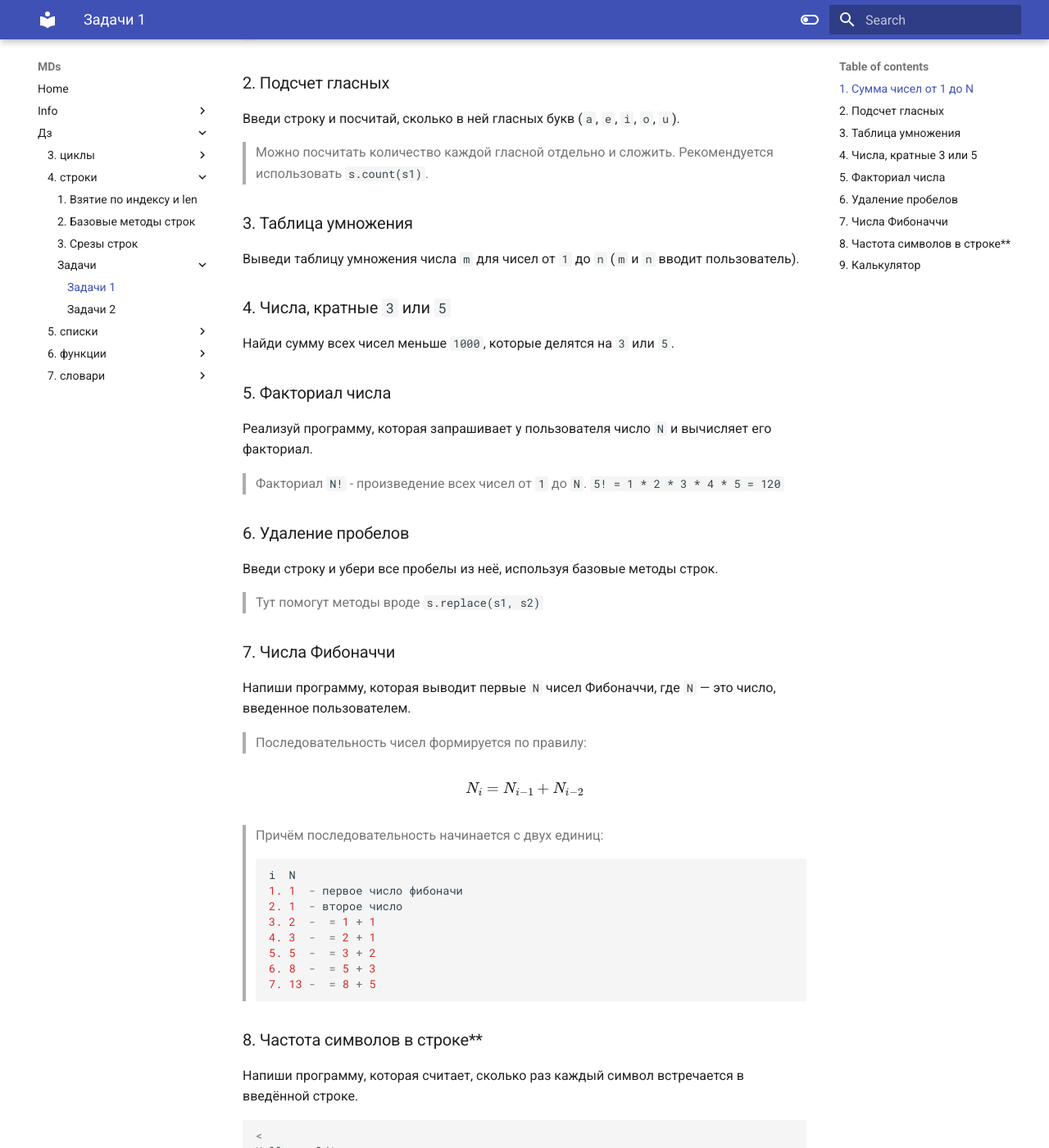
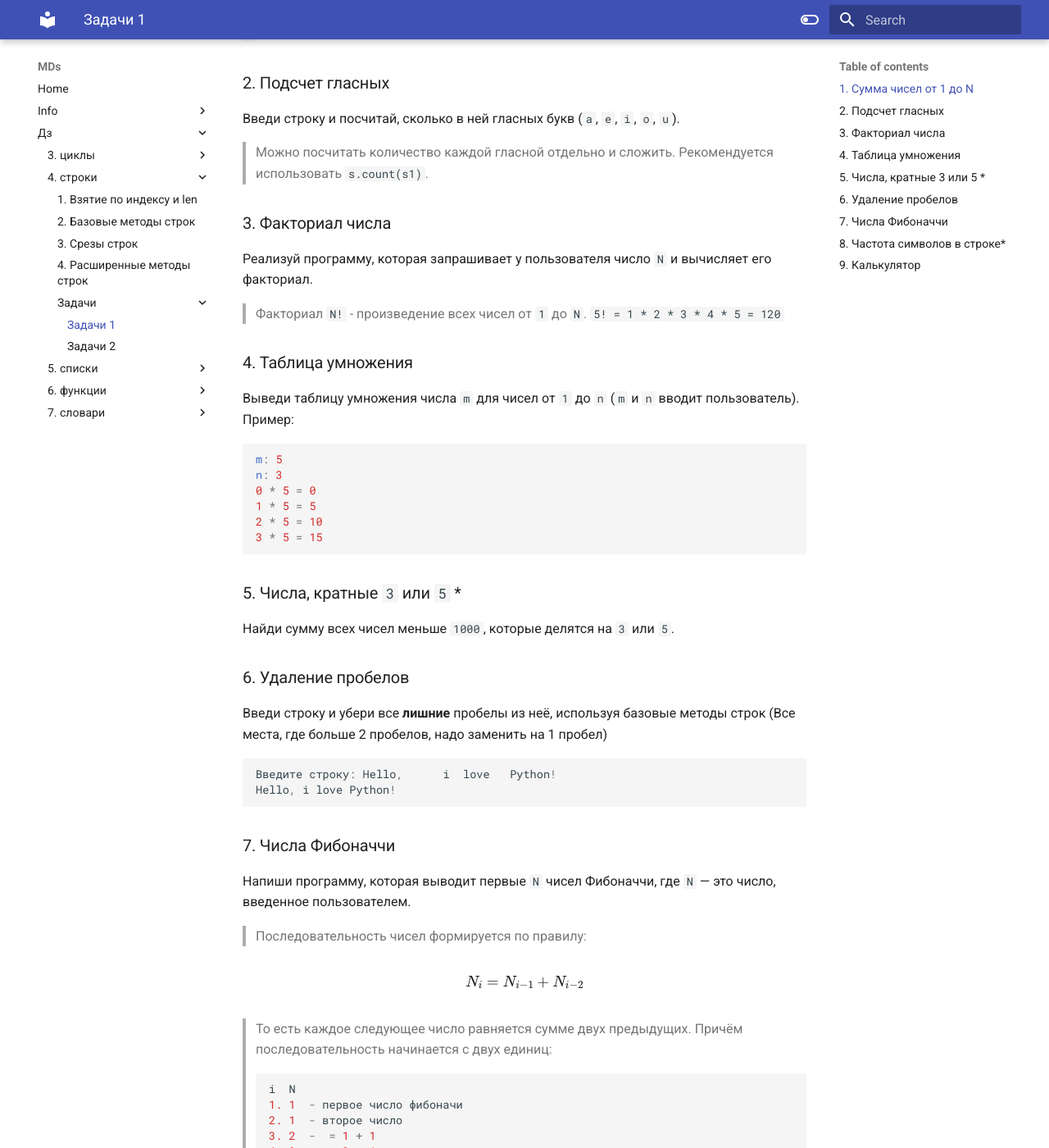
Before and after one commit to Ya4alex/MDs, an MkDocs documentation site: the page built from docs/Дз/4. строки/задачи/1.md, in a window 1280 px wide and 1400 px high, scrolled down 223 px. Shown: the whole window at 82% size. Built offline with MkDocs 1.6.1 and Material for MkDocs 9.7.7, drawn with Linux system fonts in a browser that asks for light colours; some of the changed text lies outside the part shown.

Commit message:
Отредактированные строки

````diff
--- a/docs/Дз/4. строки/задачи/1.md
+++ b/docs/Дз/4. строки/задачи/1.md
@@ -7,20 +7,34 @@
 Введи строку и посчитай, сколько в ней гласных букв (`a`, `e`, `i`, `o`, `u`).
 > Можно посчитать количество каждой гласной отдельно и сложить. Рекомендуется использовать `s.count(s1)`.
 
-### 3. Таблица умножения
-Выведи таблицу умножения числа `m` для чисел от `1` до `n` (`m` и `n` вводит пользователь).
-
-### 4. Числа, кратные `3` или `5`
-Найди сумму всех чисел меньше `1000`, которые делятся на `3` или `5`.
-
-### 5. Факториал числа
+### 3. Факториал числа
 Реализуй программу, которая запрашивает у пользователя число `N` и вычисляет его факториал.
 > Факториал `N!` - произведение всех чисел от `1` до `N`.
 > `5! = 1 * 2 * 3 * 4 * 5 = 120`
 
+### 4. Таблица умножения
+Выведи таблицу умножения числа `m` для чисел от `1` до `n` (`m` и `n` вводит пользователь).
+Пример:
+```c
+m: 5
+n: 3
+0 * 5 = 0
+1 * 5 = 5
+2 * 5 = 10
+3 * 5 = 15
+```
+
+
+### 5. Числа, кратные `3` или `5` \*
+Найди сумму всех чисел меньше `1000`, которые делятся на `3` или `5`.
+
+
 ### 6. Удаление пробелов
-Введи строку и убери все пробелы из неё, используя базовые методы строк.
-> Тут помогут методы вроде `s.replace(s1, s2)`
+Введи строку и убери все **лишние** пробелы из неё, используя базовые методы строк (Все места, где больше 2 пробелов, надо заменить на 1 пробел)
+```c
+Введите строку: Hello,      i  love   Python!
+Hello, i love Python!
+```
 
 ### 7. Числа Фибоначчи
 Напиши программу, которая выводит первые `N` чисел Фибоначчи, где `N` — это число, введенное пользователем.
@@ -29,7 +43,7 @@
 $$
 N_i = N_{i-1} + N_{i-2}
 $$
-
+> То есть каждое следующее число равняется сумме двух предыдущих.
 > Причём последовательность начинается с двух единиц:
 ```cpp
 i  N
@@ -42,7 +56,7 @@ i  N
 7. 13 -  = 8 + 5
 ```
 
-### 8. Частота символов в строке**
+### 8. Частота символов в строке*
 Напиши программу, которая считает, сколько раз каждый символ встречается в введённой строке.
 ```cpp
 <
````
Also changed, not shown: other parts of docs/Дз/4. строки/задачи/1.md (+1 -1 lines), docs/Дз/4. строки/1. Взятие по индексу и len.md (+4 -1 lines), docs/Дз/4. строки/3. Срезы.md (+1 -4 lines), docs/Дз/4. строки/4. Расширенные методы строк.md (added, +89 -0 lines), docs/Дз/4. строки/задачи/2.md (+8 -15 lines).
